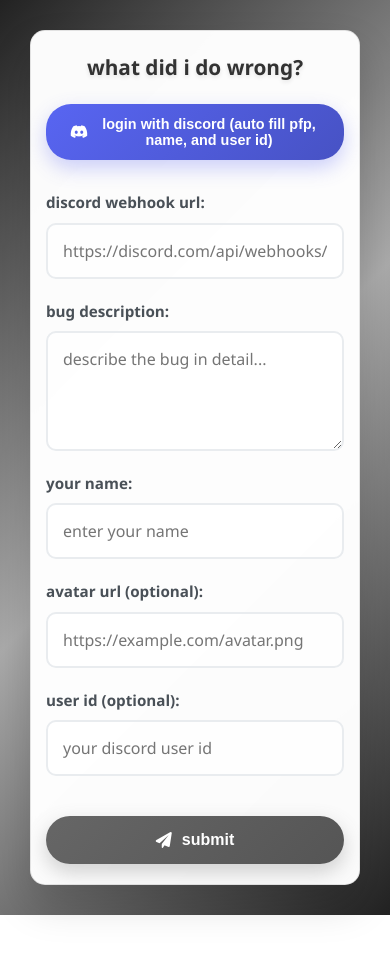
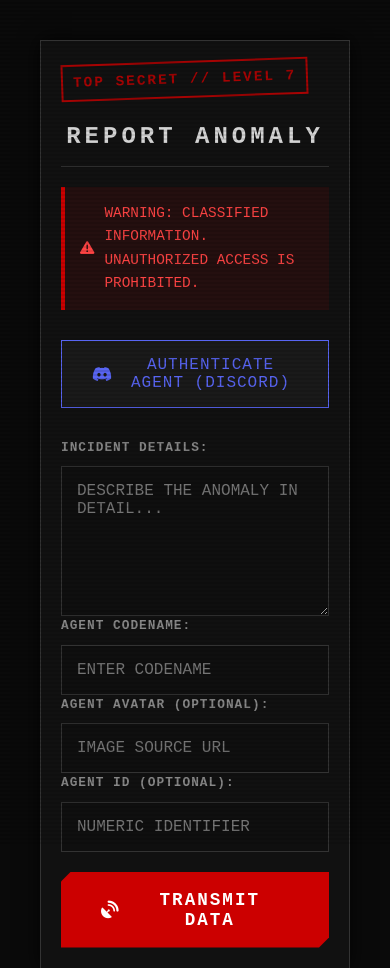
Before and after one commit to nukumoxy444/nukumoxy444.github.io, a website: page index.html in a window 390 px wide. Shown: the top 968 px of the page. Before the commit the page ends 915 px from the top, so only its background shows below. Drawn offline with Linux system fonts and the light colour scheme.

Commit message:
overhaul!

```diff
--- a/index.html
+++ b/index.html
@@ -1,54 +1,57 @@
 <!DOCTYPE html>
 <html lang="en">
+
 <head>
     <meta charset="UTF-8">
     <meta name="viewport" content="width=device-width, initial-scale=1.0">
-    <title>bug report</title>
+    <title>CLASSIFIED UPLINK</title>
     <link rel="stylesheet" href="style.css">
     <link href="https://cdnjs.cloudflare.com/ajax/libs/font-awesome/6.0.0/css/all.min.css" rel="stylesheet">
 </head>
+
 <body>
+    <div class="scanline"></div>
     <div class="container">
-        <h1>what did i do wrong?</h1>
+        <div class="header-stamp">TOP SECRET // LEVEL 7</div>
+        <h1>REPORT ANOMALY</h1>
+        <div class="warning-banner">
+            <i class="fas fa-exclamation-triangle"></i>
+            WARNING: CLASSIFIED INFORMATION. UNAUTHORIZED ACCESS IS PROHIBITED.
+        </div>
+
         <button type="button" id="loginDiscord" class="discord-btn">
             <i class="fab fa-discord"></i>
-            login with discord (auto fill pfp, name, and user id)
+            AUTHENTICATE AGENT (DISCORD)
         </button>
 
-        <form id="bugForm" class="bug-form">
         <div class="form-group">
-                <label for="webhookUrl">discord webhook url:</label>
-                <input type="url" id="webhookUrl" required placeholder="https://discord.com/api/webhooks/...">
+            <label for="description">INCIDENT DETAILS:</label>
+            <textarea id="description" required placeholder="DESCRIBE THE ANOMALY IN DETAIL..."></textarea>
         </div>
 
         <div class="form-group">
-                <label for="description">bug description:</label>
-                <textarea id="description" required placeholder="describe the bug in detail..."></textarea>
+            <label for="userName">AGENT CODENAME:</label>
+            <input type="text" id="userName" required placeholder="ENTER CODENAME">
         </div>
 
         <div class="form-group">
-                <label for="userName">your name:</label>
-                <input type="text" id="userName" required placeholder="enter your name">
+            <label for="userAvatar">AGENT AVATAR (OPTIONAL):</label>
+            <input type="url" id="userAvatar" placeholder="IMAGE SOURCE URL">
         </div>
 
         <div class="form-group">
-                <label for="userAvatar">avatar url (optional):</label>
-                <input type="url" id="userAvatar" placeholder="https://example.com/avatar.png">
-            </div>
-
-            <div class="form-group">
-                <label for="userId">user id (optional):</label>
-                <input type="text" id="userId" placeholder="your discord user id">
+            <label for="userId">AGENT ID (OPTIONAL):</label>
+            <input type="text" id="userId" placeholder="NUMERIC IDENTIFIER">
         </div>
 
         <button type="submit" class="submit-btn" id="submitBtn">
-                <i class="fas fa-paper-plane"></i>
-                submit
+            <i class="fas fa-satellite-dish"></i>
+            TRANSMIT DATA
         </button>
 
         <div class="loading-spinner" id="loadingSpinner" style="display: none;">
-                <i class="fas fa-spinner fa-spin"></i>
-                sending report...
+            <i class="fas fa-circle-notch fa-spin"></i>
+            ESTABLISHING UPLINK...
         </div>
         </form>
 
@@ -56,4 +59,5 @@
     </div>
     <script src="script.js"></script>
 </body>
+
 </html>
--- a/script.js
+++ b/script.js
@@ -3,21 +3,19 @@
     const discordBtn = document.getElementById('loginDiscord');
 
     if (isConnected) {
-        discordBtn.innerHTML = `<i class="fas fa-user-check"></i> connected as ${username}`;
-        discordBtn.style.background = 'linear-gradient(135deg, #28a745, #20c997)';
-        discordBtn.style.border = '2px solid rgba(255, 255, 255, 0.3)';
-        discordBtn.title = 'Click to disconnect';
+        discordBtn.innerHTML = `<i class="fas fa-user-secret"></i> AGENT IDENTIFIED: ${username}`;
+        discordBtn.classList.add('connected');
+        discordBtn.title = 'TERMINATE SESSION';
 
         // Add click handler to disconnect
-        discordBtn.onclick = function() {
+        discordBtn.onclick = function () {
             disconnectDiscord();
         };
     } else {
-        discordBtn.innerHTML = '<i class="fab fa-discord"></i> login with discord (auto fill pfp, name, and user id)';
-        discordBtn.style.background = 'linear-gradient(135deg, #5865f2, #4752c4)';
-        discordBtn.style.border = 'none';
-        discordBtn.title = 'login with discord (auto fill pfp, name, and user id)';
-        discordBtn.onclick = function() {
+        discordBtn.innerHTML = '<i class="fab fa-discord"></i> AUTHENTICATE AGENT (DISCORD)';
+        discordBtn.classList.remove('connected');
+        discordBtn.title = 'AUTHENTICATE WITH DISCORD';
+        discordBtn.onclick = function () {
             connectDiscord();
         };
     }
@@ -32,7 +30,7 @@
 
     // Add loading state to Discord button
     const discordBtn = document.getElementById('loginDiscord');
-    discordBtn.innerHTML = '<i class="fas fa-spinner fa-spin"></i> connecting...';
+    discordBtn.innerHTML = '<i class="fas fa-circle-notch fa-spin"></i> ESTABLISHING SECURE LINK...';
     discordBtn.disabled = true;
 
     // Redirect to Discord OAuth
@@ -41,7 +39,7 @@
 
 // Disconnect from Discord function
 function disconnectDiscord() {
-    if (confirm('Are you sure you want to disconnect your Discord account? You will need to reconnect to auto-fill your details.')) {
+    if (confirm('WARNING: TERMINATING SECURE SESSION. AGENT DATA WILL BE PURGED. PROCEED?')) {
         // Clear saved data
         localStorage.removeItem('discordUserData');
 
@@ -54,7 +52,7 @@
         updateDiscordButton(false);
 
         // Show notification
-        showNotification('Discord account disconnected successfully!', 'success');
+        showNotification('SESSION TERMINATED. AGENT LOGGED OUT.', 'success');
     }
 }
 
@@ -80,7 +78,7 @@
 document.getElementById('loginDiscord').addEventListener('click', connectDiscord);
 
 // Handle OAuth callback data and check for saved user data
-window.addEventListener('load', function() {
+window.addEventListener('load', function () {
     const urlParams = new URLSearchParams(window.location.search);
     const userId = urlParams.get('userId');
     const username = urlParams.get('username');
@@ -106,7 +104,7 @@
         window.history.replaceState({}, document.title, window.location.pathname);
 
         // Show success message
-        showNotification('Discord account connected and saved!', 'success');
+        showNotification('SECURE LINK ESTABLISHED. AGENT VERIFIED.', 'success');
     } else {
         // Check for saved user data in localStorage
         const savedUserData = localStorage.getItem('discordUserData');
@@ -142,7 +140,7 @@
 });
 
 // Form submission
-document.getElementById('bugForm').addEventListener('submit', async function(event) {
+document.getElementById('bugForm').addEventListener('submit', async function (event) {
     event.preventDefault();
 
     const submitBtn = document.getElementById('submitBtn');
@@ -150,40 +148,38 @@
     const responseDiv = document.getElementById('response');
 
     // Get form data
-    const webhookUrl = document.getElementById('webhookUrl').value;
     const description = document.getElementById('description').value;
     const userName = document.getElementById('userName').value;
     const userAvatar = document.getElementById('userAvatar').value || null;
-    const server = document.getElementById('server').value || 'web submission';
-    const userId = document.getElementById('userId').value || 'N/A';
+    const server = document.getElementById('server') ? document.getElementById('server').value : 'SECURE TERMINAL';
+    const userId = document.getElementById('userId').value || 'UNKNOWN';
 
     // Generate timestamp
     const now = new Date();
-    const month = String(now.getMonth() + 1).padStart(2, '0');
-    const day = String(now.getDate()).padStart(2, '0');
-    const year = now.getFullYear();
-    const hour12 = now.getHours() % 12 || 12;
-    const minute = String(now.getMinutes()).padStart(2, '0');
-    const ampm = now.getHours() >= 12 ? 'pm' : 'am';
-    const timestamp = `${month}/${day}/${year} at ${hour12}:${minute} ${ampm}`;
+    const timestamp = now.toISOString();
 
-    // Create Discord embed (1:1 of the original nux bug cmd)
+    // Create Discord embed
     const embed = {
-        title: "bug report",
-        description: description,
-        color: 0xff0000,
+        title: "⚠ CLASSIFIED INCIDENT REPORT ⚠",
+        description: `**INCIDENT DETAILS:**\n${description}`,
+        color: 0xcc0000, // Dark Red
         author: {
-            name: userName,
+            name: `AGENT: ${userName}`,
             icon_url: userAvatar
         },
+        footer: {
+            text: "CONFIDENTIAL // LEVEL 7 CLEARANCE"
+        },
         fields: [
-            { name: "server", value: server, inline: true },
-            { name: "timestamp", value: timestamp, inline: true },
-            { name: "user id", value: userId, inline: true }
+            { name: "ORIGIN", value: server, inline: true },
+            { name: "TIMESTAMP", value: timestamp, inline: true },
+            { name: "AGENT ID", value: userId, inline: true }
         ]
     };
 
     const payload = {
+        username: "INCIDENT LOGGER",
+        avatar_url: "https://cdn.discordapp.com/embed/avatars/0.png",
         embeds: [embed]
     };
 
@@ -194,7 +190,7 @@
     responseDiv.style.display = 'none';
 
     try {
-        const response = await fetch(webhookUrl, {
+        const response = await fetch('/.netlify/functions/submit-report', {
             method: 'POST',
             headers: {
                 'Content-Type': 'application/json'
@@ -204,17 +200,17 @@
 
         if (response.ok) {
             responseDiv.className = 'success';
-            responseDiv.textContent = 'bug report sent successfully!';
+            responseDiv.textContent = 'TRANSMISSION SUCCESSFUL. INCIDENT LOGGED.';
             responseDiv.style.display = 'block';
             document.getElementById('bugForm').reset();
         } else {
             responseDiv.className = 'error';
-            responseDiv.textContent = `failed to send bug report: HTTP ${response.status}`;
+            responseDiv.textContent = `TRANSMISSION FAILED: HTTP ${response.status}`;
             responseDiv.style.display = 'block';
         }
     } catch (error) {
         responseDiv.className = 'error';
-        responseDiv.textContent = `error sending bug report: ${error.message}`;
+        responseDiv.textContent = `CRITICAL ERROR: ${error.message}`;
         responseDiv.style.display = 'block';
     } finally {
         // Reset loading state
--- a/style.css
+++ b/style.css
@@ -6,90 +6,121 @@
 }
 
 body {
-    font-family: 'Segoe UI', Tahoma, Geneva, Verdana, sans-serif;
-    background: linear-gradient(135deg, #222222 0%, #aaaaaa 50%, #222222 100%);
+    font-family: 'Courier New', Courier, monospace;
+    background-color: #0a0a0a;
+    color: #d4d4d4;
     min-height: 100vh;
     padding: 20px;
     line-height: 1.6;
-    color: #333;
+    overflow-x: hidden;
+}
+
+/* Scanline effect */
+.scanline {
+    position: fixed;
+    top: 0;
+    left: 0;
+    width: 100%;
+    height: 100%;
+    background: linear-gradient(
+        to bottom,
+        rgba(255, 255, 255, 0),
+        rgba(255, 255, 255, 0) 50%,
+        rgba(0, 0, 0, 0.1) 50%,
+        rgba(0, 0, 0, 0.1)
+    );
+    background-size: 100% 4px;
+    pointer-events: none;
+    z-index: 999;
 }
 
 .container {
-    max-width: 600px;
-    margin: 0 auto;
-    background: rgba(255, 255, 255, 0.98);
-    backdrop-filter: blur(10px);
-    border-radius: 20px;
-    box-shadow: 0 20px 40px rgba(0, 0, 0, 0.15);
+    max-width: 700px;
+    margin: 40px auto;
+    background: #111;
+    border: 1px solid #333;
     padding: 40px;
-    animation: slideIn 0.6s ease-out;
-    border: 1px solid rgba(0, 0, 0, 0.1);
+    box-shadow: 0 0 20px rgba(0, 0, 0, 0.8);
+    position: relative;
 }
 
-@keyframes slideIn {
-    from {
-        opacity: 0;
-        transform: translateY(30px);
-    }
-    to {
-        opacity: 1;
-        transform: translateY(0);
-    }
+/* Header Stamp */
+.header-stamp {
+    border: 2px solid #cc0000;
+    color: #cc0000;
+    display: inline-block;
+    padding: 5px 10px;
+    font-weight: bold;
+    font-size: 0.9rem;
+    letter-spacing: 2px;
+    transform: rotate(-2deg);
+    margin-bottom: 20px;
+    opacity: 0.8;
 }
 
 h1 {
     text-align: center;
-    color: #333;
+    color: #d4d4d4;
     font-size: 2rem;
     font-weight: 700;
+    margin-bottom: 20px;
+    text-transform: uppercase;
+    letter-spacing: 4px;
+    border-bottom: 1px solid #333;
+    padding-bottom: 10px;
+}
+
+.warning-banner {
+    background: rgba(204, 0, 0, 0.1);
+    border-left: 4px solid #cc0000;
+    color: #ff4444;
+    padding: 15px;
     margin-bottom: 30px;
-    text-shadow: 0 2px 4px rgba(0, 0, 0, 0.1);
+    font-size: 0.9rem;
+    display: flex;
+    align-items: center;
+    gap: 10px;
 }
 
 .discord-btn {
-    background: linear-gradient(135deg, #5865f2, #4752c4);
-    color: white;
-    border: none;
+    background: #1a1a1a;
+    color: #5865f2;
+    border: 1px solid #5865f2;
     padding: 15px 30px;
-    border-radius: 25px;
+    width: 100%;
     cursor: pointer;
     font-size: 1rem;
-    font-weight: 600;
+    font-family: inherit;
+    text-transform: uppercase;
+    letter-spacing: 1px;
     transition: all 0.3s ease;
     display: flex;
     align-items: center;
+    justify-content: center;
     gap: 10px;
-    justify-content: center;
     margin-bottom: 30px;
-    box-shadow: 0 8px 20px rgba(88, 101, 242, 0.3);
-    width: 100%;
 }
 
 .discord-btn:hover {
-    transform: translateY(-2px);
-    box-shadow: 0 12px 30px rgba(88, 101, 242, 0.4);
+    background: rgba(88, 101, 242, 0.1);
+    box-shadow: 0 0 15px rgba(88, 101, 242, 0.2);
 }
 
 .discord-btn:disabled {
-    opacity: 0.7;
+    opacity: 0.5;
     cursor: not-allowed;
-    transform: none;
 }
 
 .discord-btn.connected {
-    background: linear-gradient(135deg, #28a745, #20c997) !important;
-    box-shadow: 0 8px 20px rgba(40, 167, 69, 0.3) !important;
-}
-
-.discord-btn.connected:hover {
-    box-shadow: 0 12px 30px rgba(40, 167, 69, 0.4) !important;
+    color: #28a745;
+    border-color: #28a745;
 }
 
 /* Form styles */
 .bug-form {
     display: flex;
     flex-direction: column;
-    gap: 20px;
+    gap: 25px;
 }
 
 .form-group {
@@ -99,67 +130,64 @@
 
 .form-group label {
     margin-bottom: 8px;
-    font-weight: 600;
-    color: #495057;
-    font-size: 0.95rem;
+    font-weight: bold;
+    color: #888;
+    font-size: 0.8rem;
+    text-transform: uppercase;
+    letter-spacing: 1px;
 }
 
 .form-group input,
 .form-group textarea {
     padding: 15px;
-    border: 2px solid #e9ecef;
-    border-radius: 10px;
+    background: #0f0f0f;
+    border: 1px solid #333;
+    color: #d4d4d4;
+    font-family: inherit;
     font-size: 1rem;
     transition: all 0.3s ease;
-    background: rgba(255, 255, 255, 0.8);
-    font-family: inherit;
 }
 
 .form-group input:focus,
 .form-group textarea:focus {
     outline: none;
-    border-color: #666;
-    box-shadow: 0 0 0 3px rgba(102, 102, 102, 0.1);
-    background: white;
+    border-color: #cc0000; /* Red focus for 'classified' feel */
+    box-shadow: 0 0 10px rgba(204, 0, 0, 0.1);
 }
 
 .form-group textarea {
     resize: vertical;
-    min-height: 120px;
-    font-family: inherit;
+    min-height: 150px;
 }
 
 .submit-btn {
-    background: linear-gradient(135deg, #666, #555);
+    background: #cc0000;
     color: white;
     border: none;
     padding: 18px 40px;
-    border-radius: 50px;
     cursor: pointer;
     font-size: 1.1rem;
-    font-weight: 600;
+    font-family: inherit;
+    text-transform: uppercase;
+    letter-spacing: 2px;
+    font-weight: bold;
     transition: all 0.3s ease;
     display: flex;
     align-items: center;
     justify-content: center;
     gap: 10px;
-    box-shadow: 0 8px 20px rgba(102, 102, 102, 0.3);
     margin-top: 20px;
+    clip-path: polygon(10px 0, 100% 0, 100% calc(100% - 10px), calc(100% - 10px) 100%, 0 100%, 0 10px);
 }
 
 .submit-btn:hover {
-    transform: translateY(-2px);
-    box-shadow: 0 12px 30px rgba(102, 102, 102, 0.4);
-}
-
-.submit-btn:active {
-    transform: translateY(0);
+    background: #ff0000;
+    box-shadow: 0 0 20px rgba(255, 0, 0, 0.3);
 }
 
 .submit-btn:disabled {
-    opacity: 0.7;
+    background: #555;
     cursor: not-allowed;
-    transform: none;
 }
 
 .loading-spinner {
@@ -167,73 +195,43 @@
     align-items: center;
     justify-content: center;
     gap: 10px;
-    color: #6c757d;
-    font-weight: 500;
+    color: #888;
     margin-top: 15px;
-}
-
-.loading-spinner i {
-    animation: spin 1s linear infinite;
-}
-
-@keyframes spin {
-    from { transform: rotate(0deg); }
-    to { transform: rotate(360deg); }
+    text-transform: uppercase;
+    font-size: 0.9rem;
 }
 
 /* Response message */
 .response-message {
     margin-top: 30px;
     padding: 20px;
-    border-radius: 15px;
+    border: 1px solid;
     text-align: center;
-    font-weight: 500;
     display: none;
-    animation: slideIn 0.5s ease-out;
+    text-transform: uppercase;
+    letter-spacing: 1px;
 }
 
 .response-message.success {
-    background: linear-gradient(135deg, #d4edda, #c3e6cb);
-    color: #155724;
-    border: 1px solid #c3e6cb;
+    border-color: #28a745;
+    color: #28a745;
+    background: rgba(40, 167, 69, 0.05);
 }
 
 .response-message.error {
-    background: linear-gradient(135deg, #f8d7da, #f5c6cb);
-    color: #721c24;
-    border: 1px solid #f5c6cb;
+    border-color: #cc0000;
+    color: #cc0000;
+    background: rgba(204, 0, 0, 0.05);
 }
 
 /* Responsive design */
 @media (max-width: 768px) {
     .container {
-        margin: 10px;
-        border-radius: 15px;
-        padding: 30px 20px;
+        margin: 20px;
+        padding: 20px;
     }
 
     h1 {
         font-size: 1.5rem;
-        margin-bottom: 20px;
-    }
-
-    .discord-btn {
-        padding: 12px 24px;
-        font-size: 0.9rem;
     }
 }
-
-@media (max-width: 480px) {
-    .container {
-        padding: 20px 15px;
-    }
-
-    h1 {
-        font-size: 1.3rem;
-    }
-
-    .submit-btn {
-        padding: 15px 30px;
-        font-size: 1rem;
-    }
-}
```
Also changed, not shown: netlify/functions/auth.js (+2 -7 lines), netlify/functions/submit-report.js (added, +52 -0 lines). Lines whose indentation alone changed are shown as unchanged.
